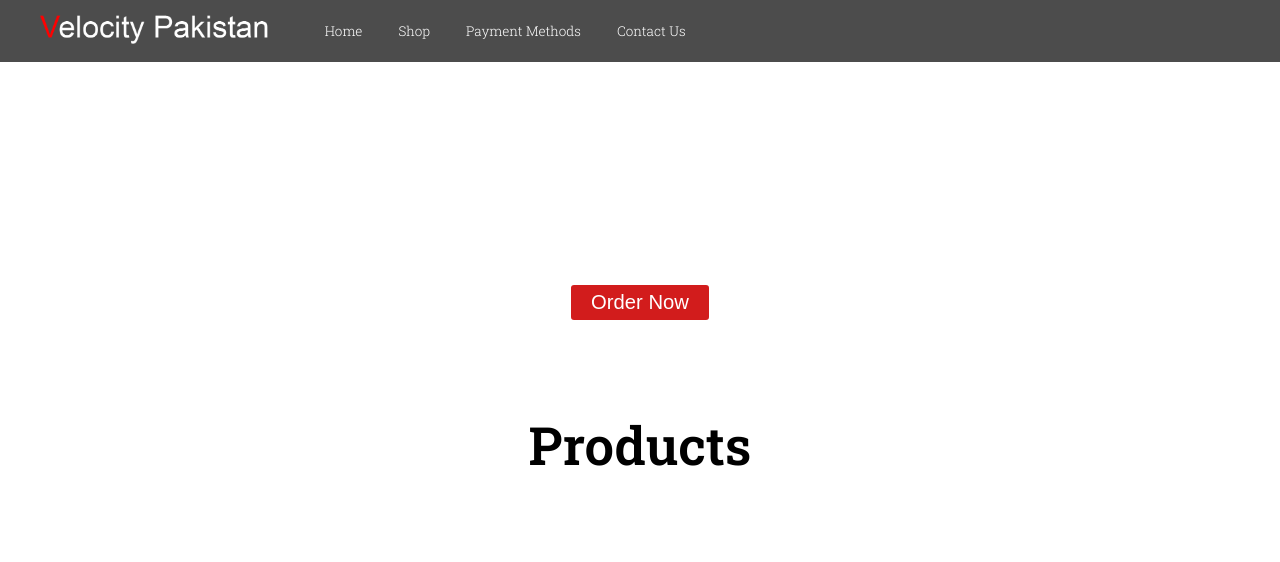
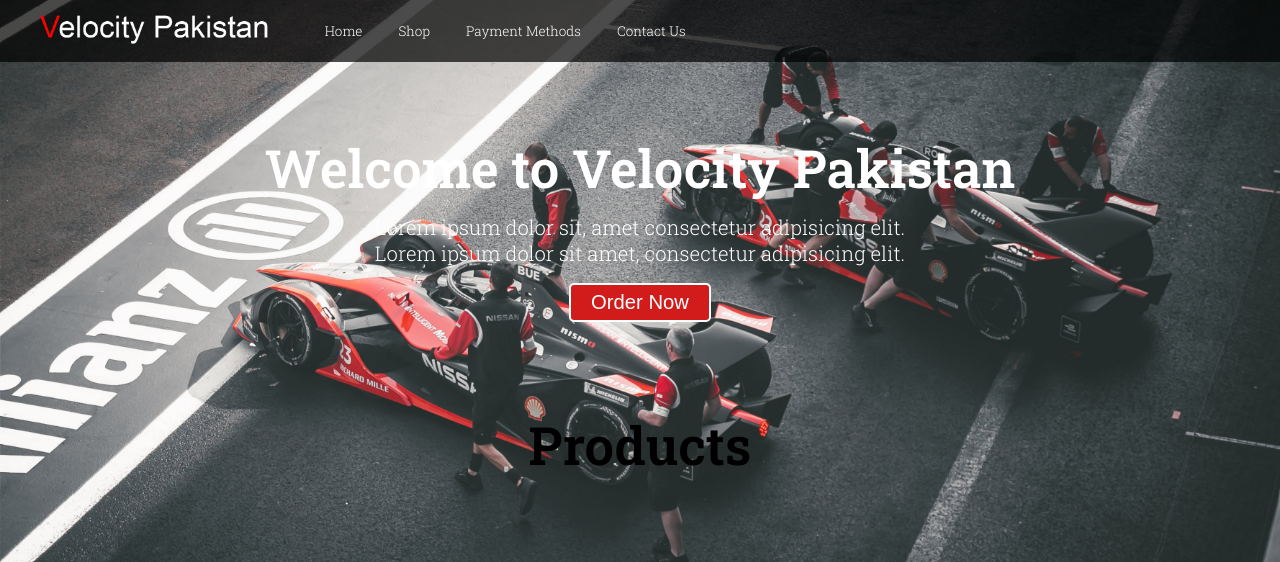
Before and after one commit to faaizkhanM/faaizkhanM.github.io, a plain HTML site: page index.html in a window 1280 px wide. Shown: the top 562 px of the page. Drawn offline with Linux system fonts and the light colour scheme; files whose address does not match are found by name.

Commit message:
Update style.css

```diff
--- a/css/style.css
+++ b/css/style.css
@@ -88,7 +88,7 @@
     left: 0;
     content: "";
     position: absolute;
-    background: url(resources/bg1.jpg) no-repeat center center/cover;
+    background: url(../resources/bg1.jpg) no-repeat center center/cover;
     height: 78%;
     width: 100%;
     z-index: -1;
```
